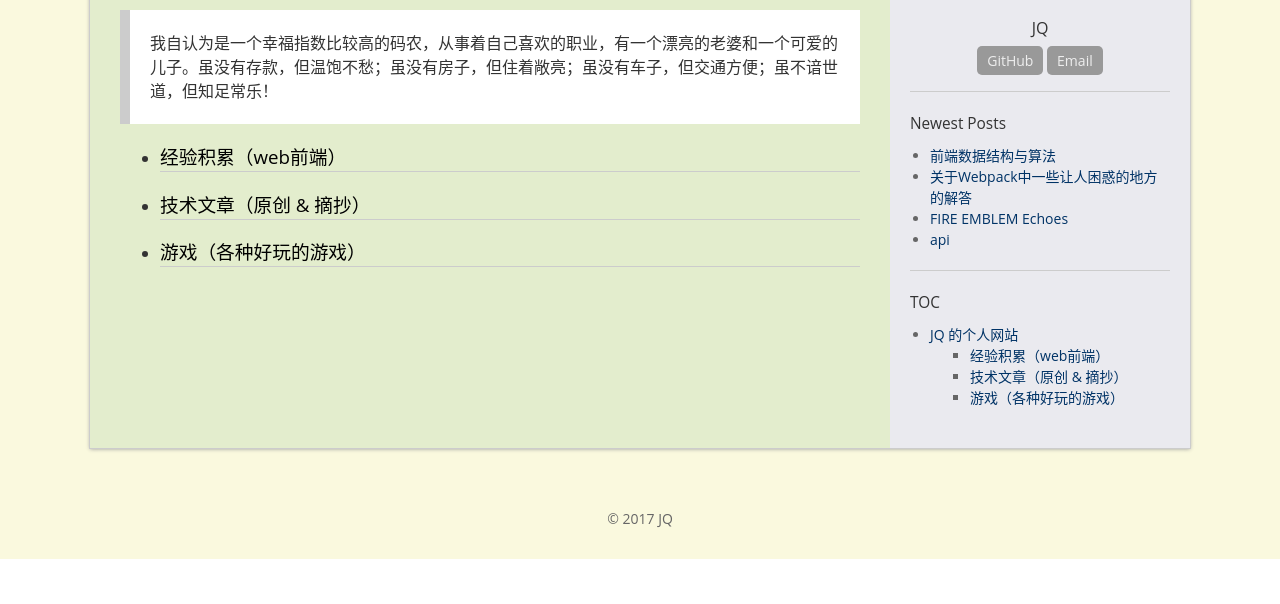
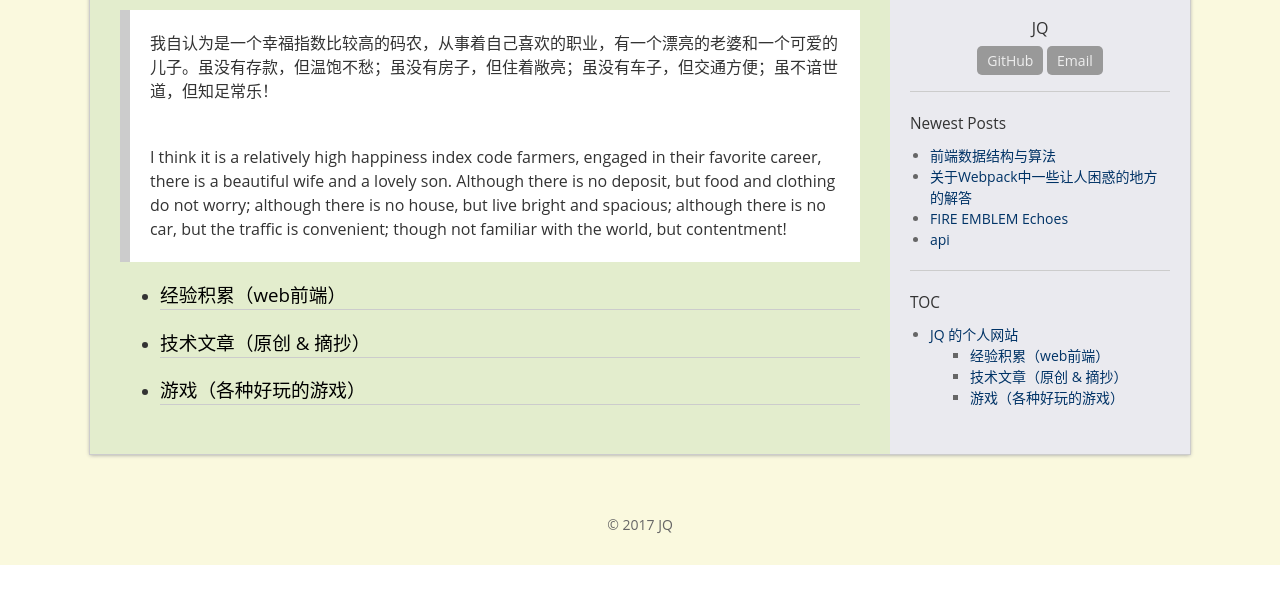
Before and after one commit to jqroom/jqroom.com, a Jekyll site: the page built from docs/about.md, in a window 1280 px wide, cut to the strip 261-865 px from the top of the page. Built offline with Jekyll 4.4.1, drawn with Linux system fonts in a browser that asks for light colours.

Commit message:
modified about

```diff
--- a/docs/about.md
+++ b/docs/about.md
@@ -8,6 +8,8 @@ public: true
 # JQ 的个人网站
 > 我自认为是一个幸福指数比较高的码农，从事着自己喜欢的职业，有一个漂亮的老婆和一个可爱的儿子。虽没有存款，但温饱不愁；虽没有房子，但住着敞亮；虽没有车子，但交通方便；虽不谙世道，但知足常乐！
 
+> I think it is a relatively high happiness index code farmers, engaged in their favorite career, there is a beautiful wife and a lovely son. Although there is no deposit, but food and clothing do not worry; although there is no house, but live bright and spacious; although there is no car, but the traffic is convenient; though not familiar with the world, but contentment!
+
 + ### 经验积累（web前端）
 + ### 技术文章（原创 & 摘抄）
 + ### 游戏（各种好玩的游戏）
```
